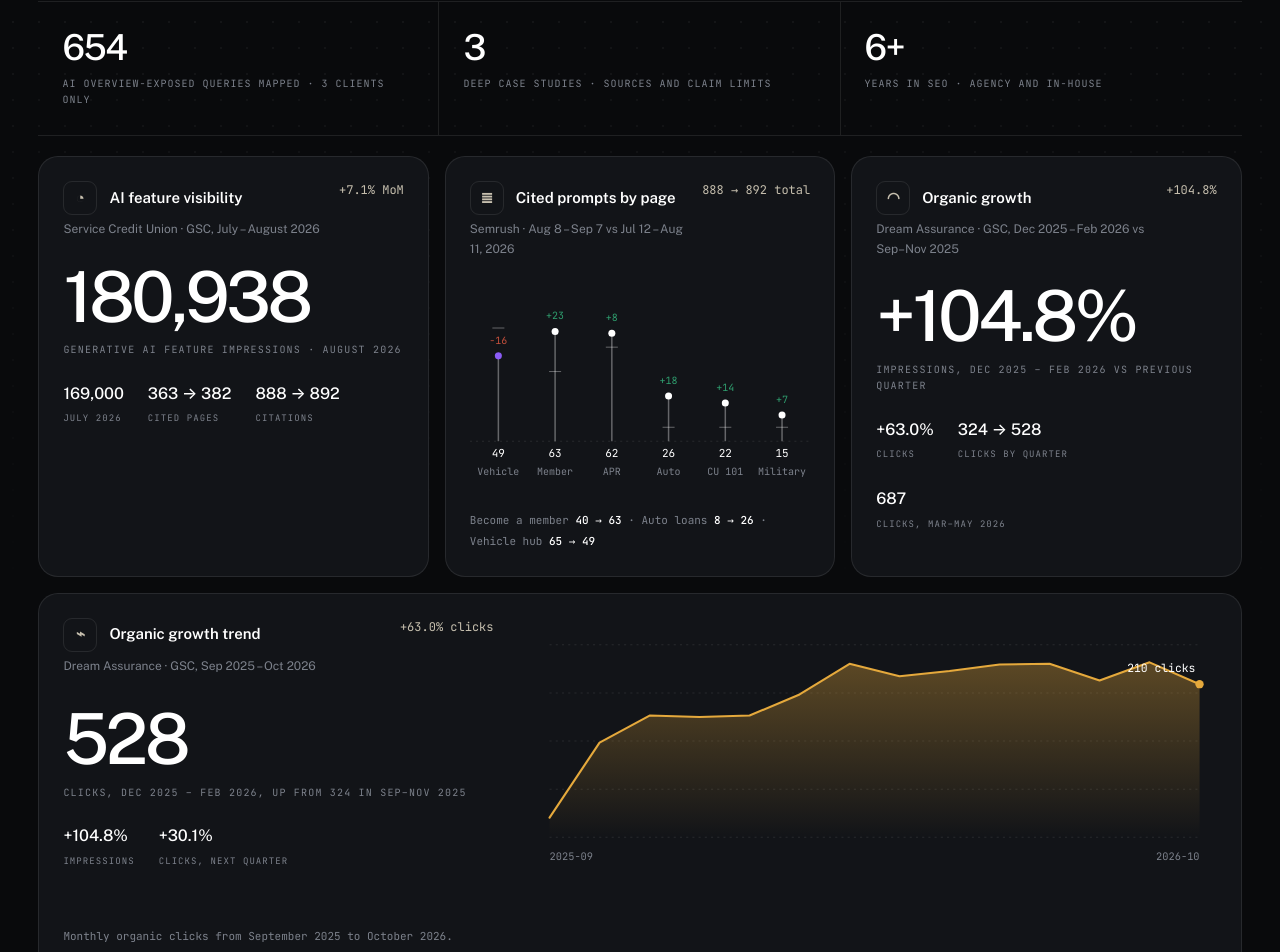
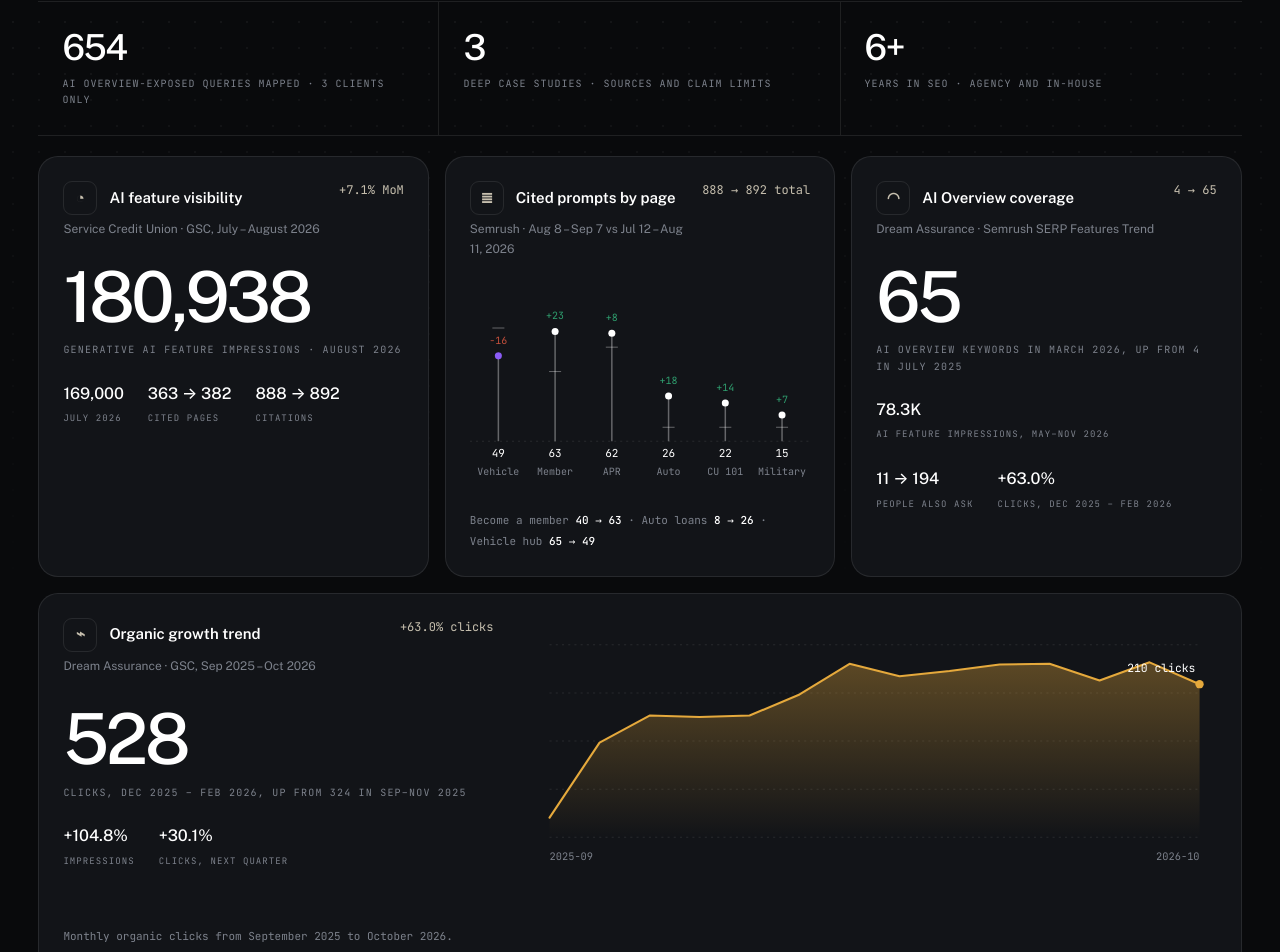
Before and after one commit to reyserved/reyserved.github.io, a Next.js app in the folder site/: page / in a window 1280 px wide. Shown: the part 1426-2378 px from the top of the page. Built offline with nearby package versions, Linux system fonts and the light colour scheme.

Commit message:
Add Dream Assurance AI Overview and GSC AI feature evidence

```diff
--- a/site/src/components/ProofDashboard.jsx
+++ b/site/src/components/ProofDashboard.jsx
@@ -91,17 +91,17 @@ export default function ProofDashboard() {
           <article className="card reveal" aria-labelledby="card-local">
             <div className="card__head">
               <div>
-                <h3 className="card__title" id="card-local"><span className="card__icon" aria-hidden="true">◠</span>Organic growth</h3>
-                <p className="card__subtitle">Dream Assurance · GSC, Dec 2025 – Feb 2026 vs Sep–Nov 2025</p>
+                <h3 className="card__title" id="card-local"><span className="card__icon" aria-hidden="true">◠</span>AI Overview coverage</h3>
+                <p className="card__subtitle">Dream Assurance · Semrush SERP Features Trend</p>
               </div>
-              <span className="card__top-metric">+104.8%</span>
+              <span className="card__top-metric">4 → 65</span>
             </div>
-            <div className="metric-big"><span data-count="104.8" data-decimals="1" data-prefix="+" data-suffix="%">+104.8%</span></div>
-            <p className="metric-caption">Impressions, Dec 2025 – Feb 2026 vs previous quarter</p>
+            <div className="metric-big"><span data-count="65">65</span></div>
+            <p className="metric-caption">AI Overview keywords in March 2026, up from 4 in July 2025</p>
             <div className="submetrics">
-              <div><div className="submetric-value">+63.0%</div><div className="submetric-label">Clicks</div></div>
-              <div><div className="submetric-value">324 → 528</div><div className="submetric-label">Clicks by quarter</div></div>
-              <div><div className="submetric-value">687</div><div className="submetric-label">Clicks, Mar–May 2026</div></div>
+              <div><div className="submetric-value">78.3K</div><div className="submetric-label">AI feature impressions, May–Nov 2026</div></div>
+              <div><div className="submetric-value">11 → 194</div><div className="submetric-label">People also ask</div></div>
+              <div><div className="submetric-value">+63.0%</div><div className="submetric-label">Clicks, Dec 2025 – Feb 2026</div></div>
             </div>
           </article>
 
```
Also changed, not shown: site/src/data/cases.js (+5 -4 lines), 16 other files (tests, documents, lock files or other folders).
